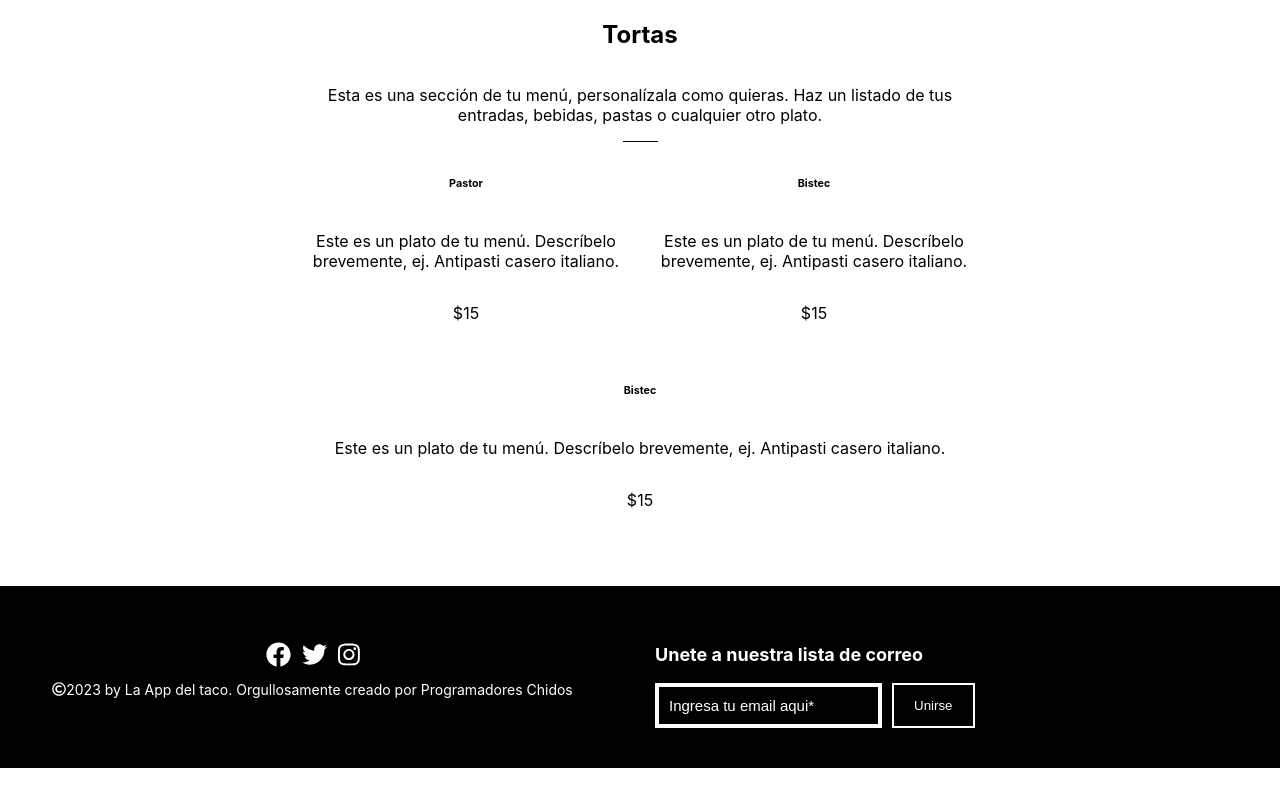
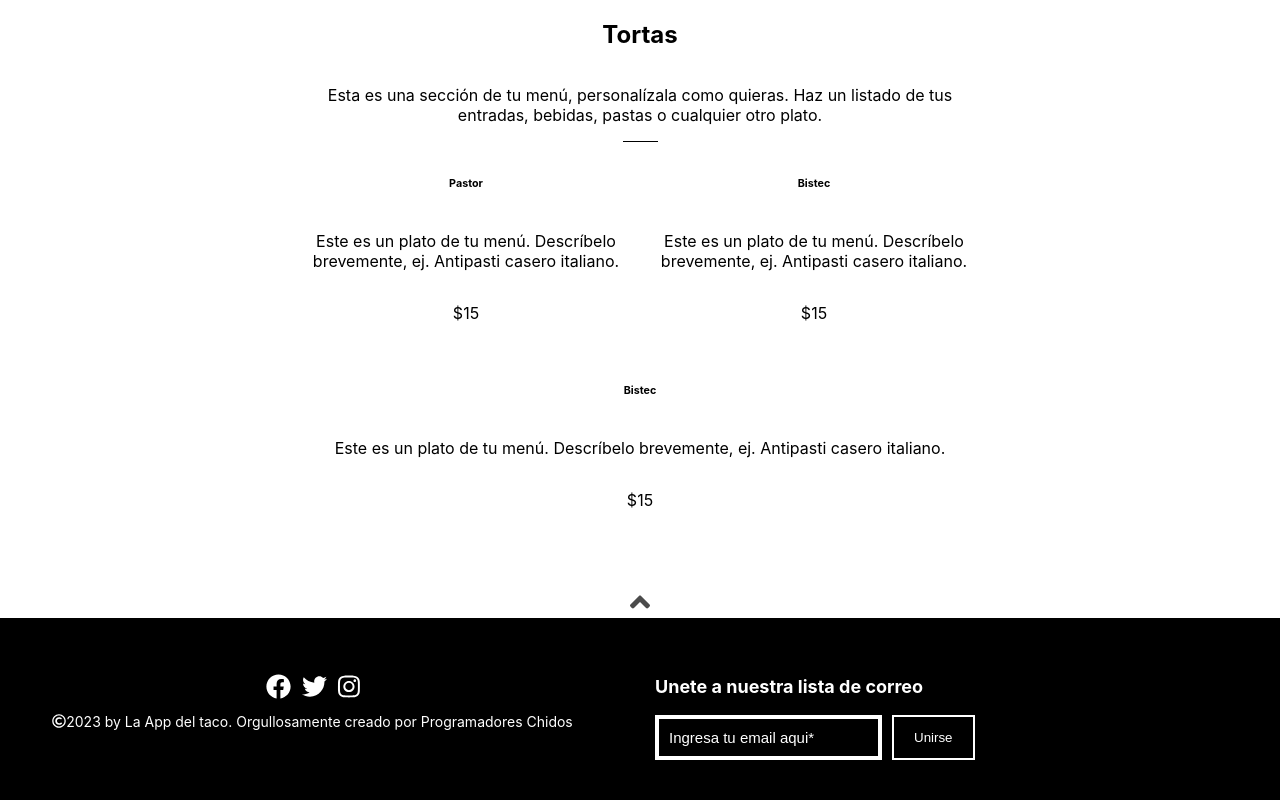
Before and after one commit to ProgrmadoresChidos/web-react-app-taco, a React (Create React App) app: page /inicio/menu in a window 1280 px wide. Shown: the part 918-1718 px from the top of the page. Before the commit the page ends 1686 px from the top, so only its background shows below. Built offline with nearby package versions, Linux system fonts and the light colour scheme.

Commit message:
agregar arrow para hacer scroll to top Tarea: WRAT:9

```diff
--- a/src/components/arrow/arrow.module.css
+++ b/src/components/arrow/arrow.module.css
@@ -1,6 +1,17 @@
+
+.container{
+    display: flex;
+    justify-content: center;
+}
+.container__arrow{
+    display: flex;
+    justify-content: center;
+    width: 60%;
+}
+
 .scrollArr{
     cursor: pointer;
-    animation: fadeIn 0.3s;
+    animation: fadeIn 0.8s ease-in;
     transition: opacity 0.5s;
     opacity: .7;
 }
--- a/src/components/arrow/arrow.tsx
+++ b/src/components/arrow/arrow.tsx
@@ -1,5 +1,5 @@
-import React, { useState } from 'react'
-import { faArrowUp } from '@fortawesome/free-solid-svg-icons';
+import React, { useState, useEffect } from 'react'
+import { faAngleUp } from '@fortawesome/free-solid-svg-icons';
 import { FontAwesomeIcon } from '@fortawesome/react-fontawesome';
 import style from './arrow.module.css';
 
@@ -7,31 +7,40 @@ const Arrow = () => {
 
     const [showArrow, setShowArrow] = useState(false);
 
+    useEffect(() => {
+        window.addEventListener('scroll', checkScrollTop);
+        return () => {
+            window.removeEventListener('scroll', checkScrollTop);
+        }
+    });
+
     const checkScrollTop = () => {
+
         if (!showArrow && ((window.innerHeight + window.pageYOffset) > (document.body.offsetHeight - 150))) {
             setShowArrow(true);
         }
         else if (showArrow && ((window.innerHeight + window.pageYOffset) < (document.body.offsetHeight - 150))) {
             setShowArrow(false);
         }
+
     };
 
     const scrollTop = () => {
         window.scrollTo({ top: 0, behavior: 'smooth' });
     };
 
-    window.addEventListener('scroll', checkScrollTop)
-
     const icon = <FontAwesomeIcon
-        icon={faArrowUp}
+        icon={faAngleUp}
         size="2x"
         onClick={scrollTop}
-        style={{display: showArrow ? 'flex' : 'none'}}
+        style={{ display: showArrow ? 'flex' : 'none' }}
         className={style.scrollArr} />;
 
     return (
-        <div>
-            {icon}
+        <div className={style.container}>
+            <div className={style.container__arrow}>
+                {icon}
+            </div>
         </div>
     )
 }
--- a/src/components/menu-section/menu-section.tsx
+++ b/src/components/menu-section/menu-section.tsx
@@ -26,8 +26,8 @@ export const MenuSection: FunctionComponent<MenuSectionProps> = ({ title, descri
       </div>
       <div className={styles.menuSection__content}>
         {
-          items.map(item => (
-            <MenuSectionItem name={item.name} description={item.description} precio={item.precio} />
+          items.map((item, i)=> (
+            <MenuSectionItem key={ i } name={item.name} description={item.description} precio={item.precio} />
           ))
         }
       </div>
--- a/src/components/navbar/navbar.module.css
+++ b/src/components/navbar/navbar.module.css
@@ -6,7 +6,7 @@
     top: 0;
     width: 100%;
     height: 50px;
-    z-index: 1;
+    z-index: 3;
 }
 .navbar__contentWrapper {
     width: 60%;
--- a/src/pages/main-page/index.tsx
+++ b/src/pages/main-page/index.tsx
@@ -3,7 +3,6 @@ import { useRouteMatch } from 'react-router-dom';
 //components
 import Loading from '../../components/loading/loading';
 import { Ubicaciones } from '../../models/marks/ubicaciones';
-const Arrow = lazy(() => import('../../components/arrow/arrow'));
 const Address = lazy(() => import('../../components/address/address'));
 const Portada = lazy(() => import('../../components/portada/portada'));
 const Comer = lazy(() => import('../../components/comer/comer'));
@@ -51,7 +50,6 @@ function Index() {
                     subTittle="¡DESCUBRE UN SABOR INOLVIDABLE!"
                     button={{ show: true, text: "Más Información", path: `${url}/ubicacion` }}
                     tittle={{ show: true, text: "Ubicación & Horarios"}} />
-                <Arrow></Arrow>
             </Loading>
         </div>
     )
--- a/src/pages/menu/menu.tsx
+++ b/src/pages/menu/menu.tsx
@@ -1,4 +1,4 @@
-import React, { FunctionComponent } from 'react'
+import React, { FunctionComponent, useEffect } from 'react'
 
 // Components
 import { MenuSection } from '../../components/menu-section/menu-section';
@@ -26,6 +26,11 @@ const ITEMS = [
 ]
 
 export const Menu: FunctionComponent = () => {
+
+  useEffect(() => {
+    window.scrollTo(0, 0)
+  }, [])
+
   return (
     <div className={styles.menu}>
       <div className={styles.menu_backgroundImage} />
--- a/src/pages/pages.tsx
+++ b/src/pages/pages.tsx
@@ -3,6 +3,7 @@ import { useRouteMatch } from "react-router-dom";
 import Navbar from '../components/navbar/navbar';
 import Footer from '../components/footer/footer';
 import Routes from './routes';
+import Arrow from '../components/arrow/arrow';
 
 export default function Index() {
 
@@ -12,6 +13,7 @@ export default function Index() {
         <div className="App">
             <Navbar url={url}/>
             <Routes path={path} />
+            <Arrow></Arrow>
             <Footer />
         </div>
     )
--- a/src/pages/ubication-more-info/ubication.tsx
+++ b/src/pages/ubication-more-info/ubication.tsx
@@ -1,7 +1,7 @@
 import React, { lazy, useEffect } from 'react'
 import { Ubicaciones } from '../../models/marks/ubicaciones';
 import Loading from '../../components/loading/loading';
-import Address from '../../components/address/address';
+const Address = lazy(() => import('../../components/address/address'));
 const Maps = lazy(() => import('../../components/maps/maps'));
 
 export default function Ubication() {
```
